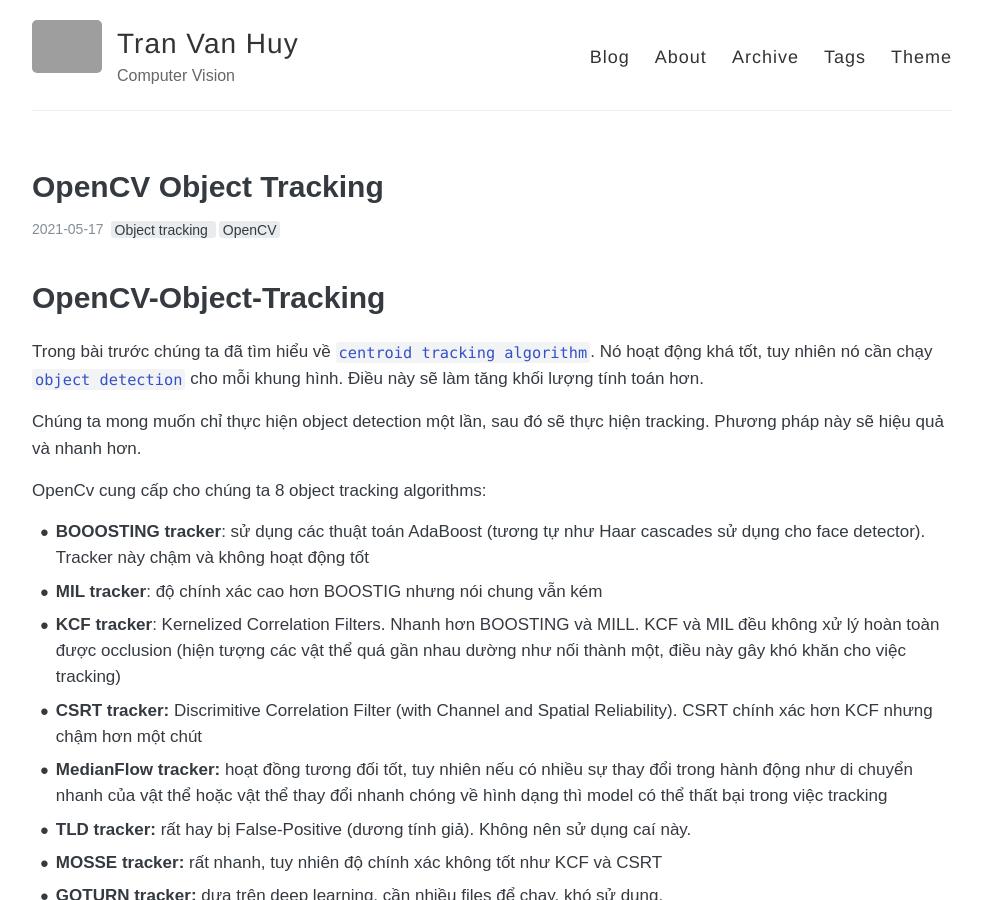
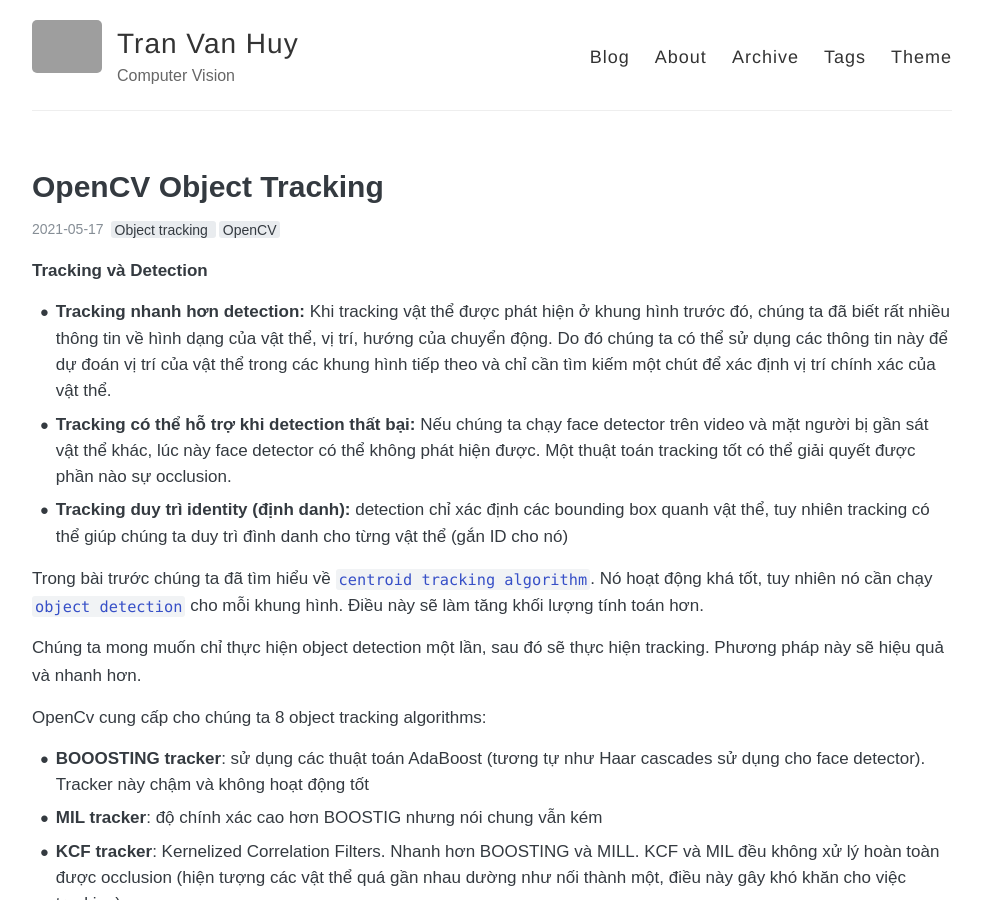
Before and after one commit to huytranvan2010/huytranvan2010.github.io, a Jekyll site: the page built from _posts/2021-05-17-OpenCV-Object_Tracking.md, in a window 1280 px wide and 900 px high. Shown: the whole window, without its empty margins (148-1130 px from the left). Built offline with Jekyll 4.4.1, drawn with Linux system fonts in a browser that asks for light colours; grey boxes are pictures that could not be loaded.

Commit message:
Update 2021-05-17-OpenCV-Object_Tracking.md

```diff
--- a/_posts/2021-05-17-OpenCV-Object_Tracking.md
+++ b/_posts/2021-05-17-OpenCV-Object_Tracking.md
@@ -5,7 +5,11 @@
 comments: true
 ---
 
-# OpenCV-Object-Tracking
+**Tracking và Detection**
+
+* **Tracking nhanh hơn detection:** Khi tracking vật thể được phát hiện ở khung hình trước đó, chúng ta đã biết rất nhiều thông tin về hình dạng của vật thể, vị trí, hướng của chuyển động. Do đó chúng ta có thể sử dụng các thông tin này để dự đoán vị trí của vật thể trong các khung hình tiếp theo và chỉ cần tìm kiếm một chút để xác định vị trí chính xác của vật thể.
+* **Tracking có thể hỗ trợ khi detection thất bại:** Nếu chúng ta chạy face detector trên video và mặt người bị gần sát vật thể khác, lúc này face detector có thể không phát hiện được. Một thuật toán tracking tốt có thể giải quyết được phần nào sự occlusion.
+* **Tracking duy trì identity (định danh):** detection chỉ xác định các bounding box quanh vật thể, tuy nhiên tracking có thể giúp chúng ta duy trì đình danh cho từng vật thể (gắn ID cho nó)
 
 Trong bài trước chúng ta đã tìm hiểu về `centroid tracking algorithm`. Nó hoạt động khá tốt, tuy nhiên nó cần chạy `object detection` cho mỗi khung hình. Điều này sẽ làm tăng khối lượng tính toán hơn.
 
```
